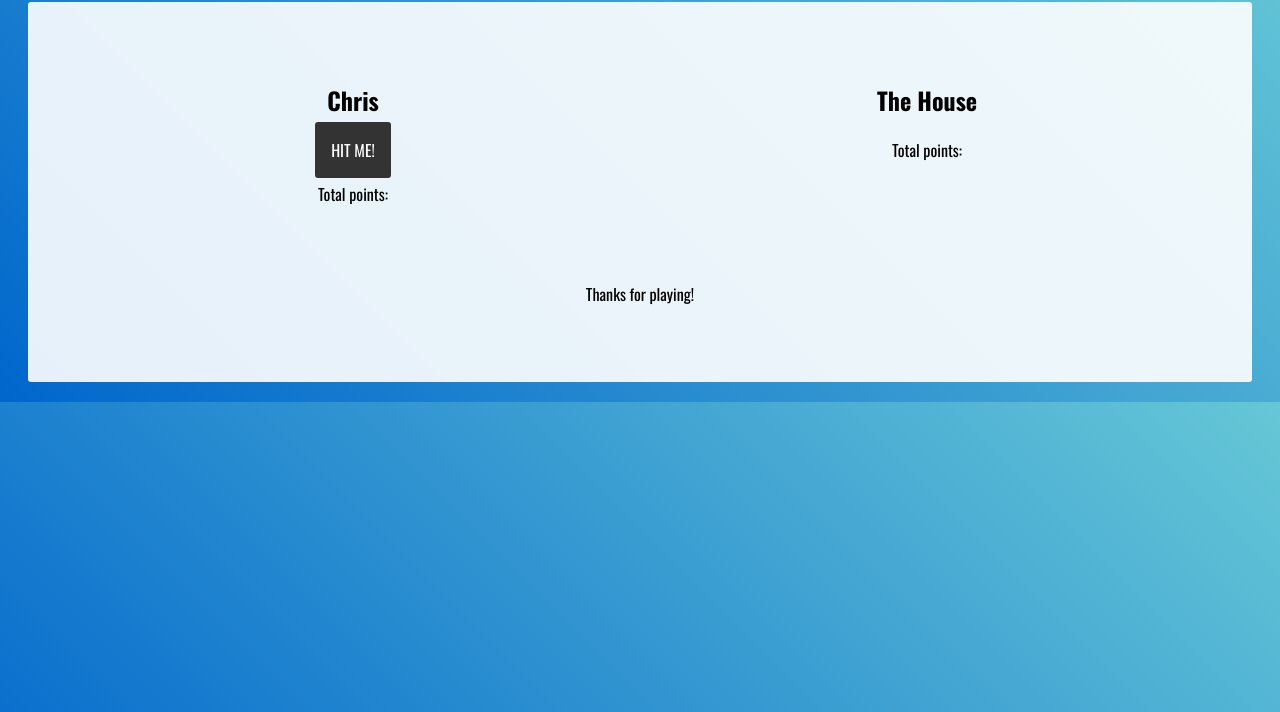
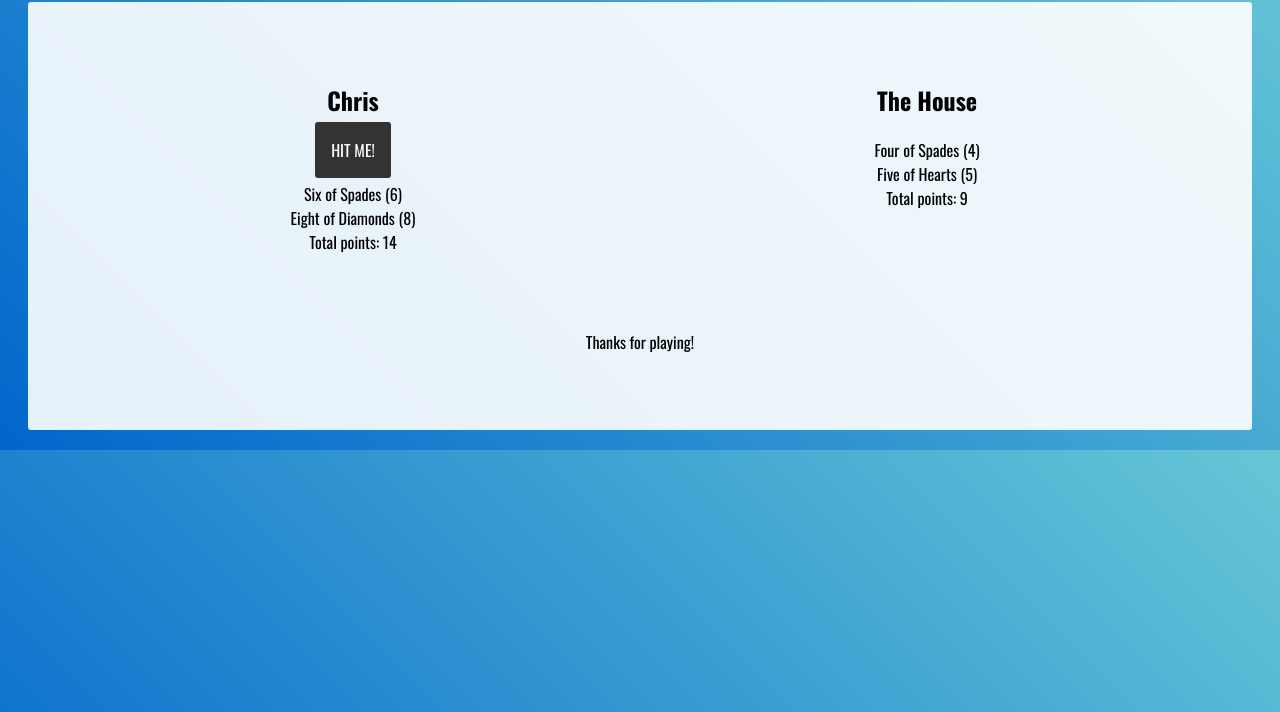
Before and after one commit to tomatillodesign/blackjack, a plain HTML site: page index.html in a window 1280 px wide. Shown: the part 88-800 px from the top of the page. Drawn offline with nearby package versions, Linux system fonts and the light colour scheme.

Commit message:
Working Point Totals for both players

```diff
--- a/app.js
+++ b/app.js
@@ -96,8 +96,6 @@ function getRandomInt(min, max) {
   return Math.floor(Math.random() * (max - min)) + min;
 }
 
-var totalPoints = [];
-
 var getCard = function() {
 
      //Pull a random card from the deck
@@ -109,26 +107,58 @@ var getCard = function() {
      var displayCard = '<div class="single-card">' + cards[cardnumber].name + ' (' + cards[cardnumber].value + ')</div>';
 
      //Add points into array variable to be added up to score
-     totalPoints.push( cards[cardnumber].value );
+     //totalPoints.push( cards[cardnumber].value );
 
 
 
      //Now remove that card so that it can't be played again
      //cards = cards.splice(cardnumber);
+
+     var newCard = cards[cardnumber];
+
      delete cards[cardnumber];
 
-
-
-     return displayCard;
+     //return displayCard;
+     return newCard;
 }
 
-document.getElementById('player-card-1').innerHTML = getCard();
-document.getElementById('player-card-2').innerHTML = getCard();
+//Get first two player cards and put them into an array to work with
+var playerCards = [getCard(), getCard()];
+var playerPoints = [];
 
-document.getElementById('player-total-points').innerHTML += totalPoints;
+for(i = 0; i < playerCards.length; i++) {
 
-document.getElementById('house-card-1').innerHTML = getCard();
-document.getElementById('house-card-2').innerHTML = getCard();
+     var displayCard = '<div class="single-card">' + playerCards[i].name + ' (' + playerCards[i].value + ')</div>';
+     document.getElementById('player-cards').innerHTML += displayCard;
+     playerPoints.push( playerCards[i].value );
+
+}
+
+// Get a total sum of first two Player cards
+var playerInitialSum = playerPoints.reduce(function (a, b) {
+  return a + b;
+}, 0);
+
+document.getElementById('player-total-points').innerHTML += playerInitialSum;
+
+// Get first two House cards and put them into an array to work with
+var houseCards = [getCard(), getCard()];
+var housePoints = [];
+
+for(i = 0; i < houseCards.length; i++) {
+
+     var displayCard = '<div class="single-card">' + houseCards[i].name + ' (' + houseCards[i].value + ')</div>';
+     document.getElementById('house-cards').innerHTML += displayCard;
+     housePoints.push( houseCards[i].value );
+
+}
+
+//Total House points for first two cards
+var houseInitialSum = housePoints.reduce(function (a, b) {
+  return a + b;
+}, 0);
+
+document.getElementById('house-total-points').innerHTML += houseInitialSum;
 
 // add event listener to table
 var linkEl = document.getElementById("hit-me");
--- a/index.html
+++ b/index.html
@@ -32,7 +32,7 @@
 
                  <div id="house-cards"></div>
 
-                 <div id="player-total-points">Total points: </div>
+                 <div id="house-total-points">Total points: </div>
 
             </div>
 
```
